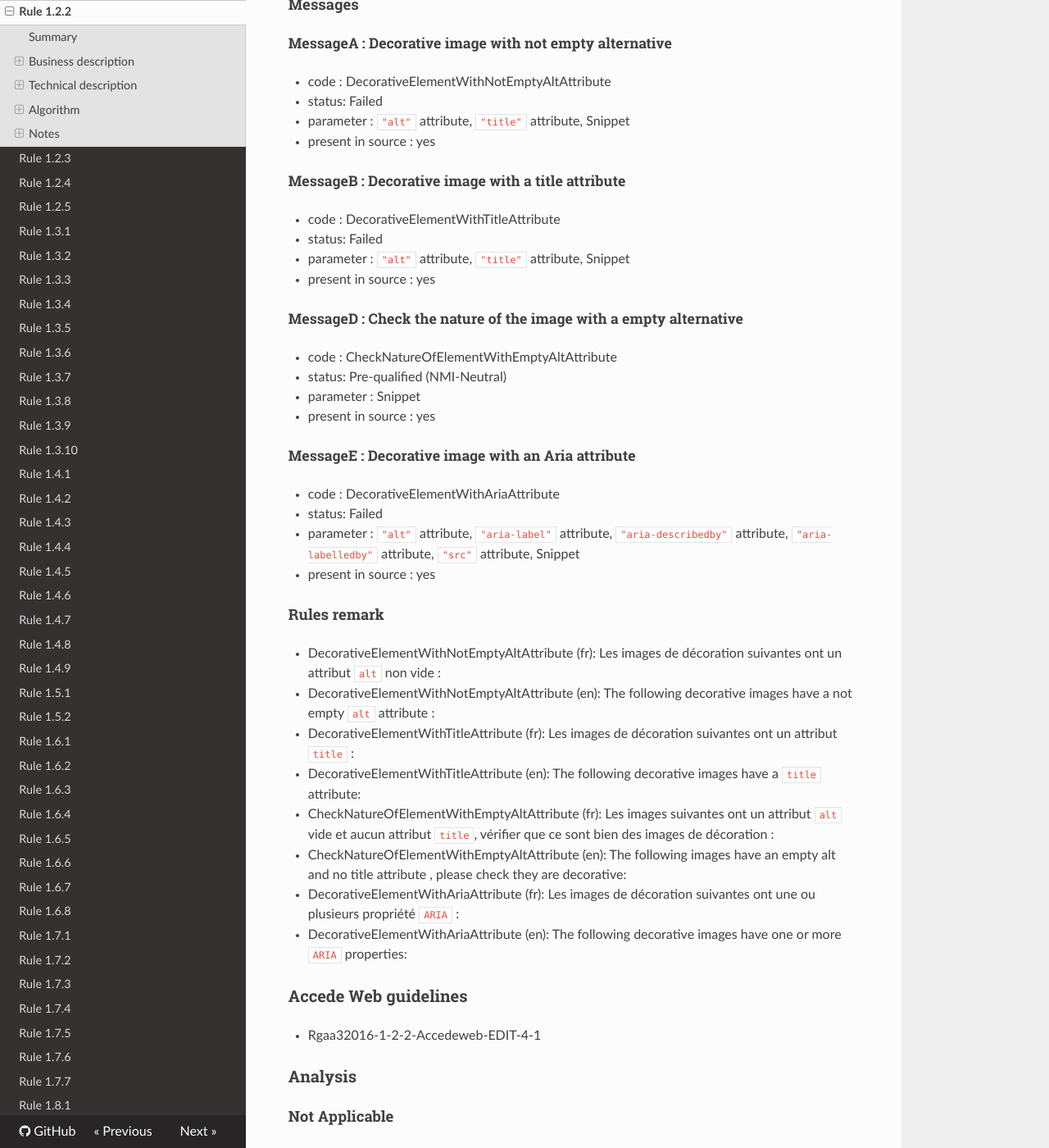
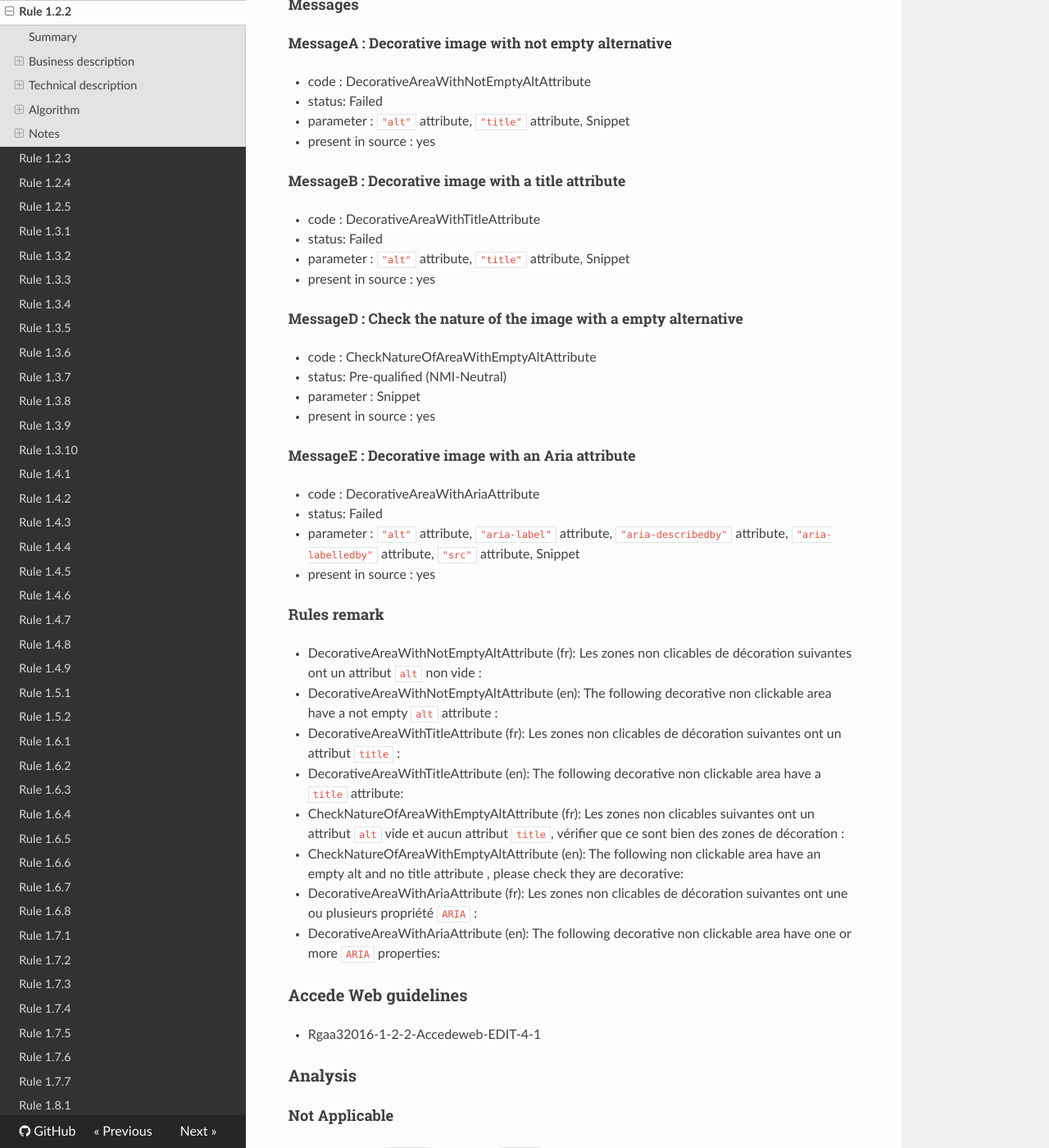
Before and after one commit to Tanaguru/RGAA3-2016, an MkDocs documentation site: the page built from docs/Rule-1-2-2.md, in a window 1280 px wide and 1400 px high, scrolled down 2724 px. Shown: the whole window at 82% size. Built offline with MkDocs 1.6.1, drawn with Linux system fonts in a browser that asks for light colours; nearby versions of some CDN libraries; old or Windows-style settings are respelled for this version of MkDocs.

Commit message:
Update remakes of the test 1.2.2

```diff
--- a/docs/Rule-1-2-2.md
+++ b/docs/Rule-1-2-2.md
@@ -96,45 +96,45 @@ For each element returning true in **Test6**, raise a MessageD.
 
 ##### MessageA : Decorative image with not empty alternative
 
--    code : DecorativeElementWithNotEmptyAltAttribute
+-    code : DecorativeAreaWithNotEmptyAltAttribute
 -    status: Failed
 -    parameter : `"alt"` attribute, `"title"` attribute, Snippet
 -    present in source : yes
 
 ##### MessageB : Decorative image with a title attribute
 
--    code : DecorativeElementWithTitleAttribute
+-    code : DecorativeAreaWithTitleAttribute
 -    status: Failed
 -    parameter : `"alt"` attribute, `"title"` attribute, Snippet
 -    present in source : yes
 
 ##### MessageD : Check the nature of the image with a empty alternative
 
--    code : CheckNatureOfElementWithEmptyAltAttribute
+-    code : CheckNatureOfAreaWithEmptyAltAttribute
 -    status: Pre-qualified (NMI-Neutral)
 -    parameter : Snippet
 -    present in source : yes
 
 ##### MessageE : Decorative image with an Aria attribute
 
--    code : DecorativeElementWithAriaAttribute
+-    code : DecorativeAreaWithAriaAttribute
 -    status: Failed
 -    parameter : `"alt"` attribute, `"aria-label"` attribute, `"aria-describedby"` attribute, `"aria-labelledby"` attribute, `"src"` attribute, Snippet
 -    present in source : yes
 
 #### Rules remark
 
- * DecorativeElementWithNotEmptyAltAttribute (fr): Les images de d&eacute;coration suivantes ont un attribut <code>alt</code> non vide :
- * DecorativeElementWithNotEmptyAltAttribute (en): The following decorative images have a not empty <code>alt</code> attribute :
+ * DecorativeAreaWithNotEmptyAltAttribute (fr): Les zones non clicables de d&eacute;coration suivantes ont un attribut <code>alt</code> non vide :
+ * DecorativeAreaWithNotEmptyAltAttribute (en): The following decorative non clickable area have a not empty <code>alt</code> attribute :
 
- * DecorativeElementWithTitleAttribute (fr): Les images de d&eacute;coration suivantes ont un attribut <code>title</code> :
- * DecorativeElementWithTitleAttribute (en): The following decorative images have a <code>title</code> attribute:
+ * DecorativeAreaWithTitleAttribute (fr): Les zones non clicables de d&eacute;coration suivantes ont un attribut <code>title</code> :
+ * DecorativeAreaWithTitleAttribute (en): The following decorative non clickable area have a <code>title</code> attribute:
 
- * CheckNatureOfElementWithEmptyAltAttribute (fr): Les images suivantes ont un attribut <code>alt</code> vide et aucun attribut <code>title</code>, v&eacute;rifier que ce sont bien des images de d&eacute;coration :
- * CheckNatureOfElementWithEmptyAltAttribute (en): The following images have an empty alt and no title attribute , please check they are decorative:
+ * CheckNatureOfAreaWithEmptyAltAttribute (fr): Les zones non clicables suivantes ont un attribut <code>alt</code> vide et aucun attribut <code>title</code>, v&eacute;rifier que ce sont bien des zones de d&eacute;coration :
+ * CheckNatureOfAreaWithEmptyAltAttribute (en): The following non clickable area have an empty alt and no title attribute , please check they are decorative:
 
- * DecorativeElementWithAriaAttribute (fr): Les images de d&eacute;coration suivantes ont une ou plusieurs propri&eacute;t&eacute; <code>ARIA</code> :
- * DecorativeElementWithAriaAttribute (en): The following decorative images have one or more <code>ARIA</code> properties:
+ * DecorativeAreaWithAriaAttribute (fr): Les zones non clicables de d&eacute;coration suivantes ont une ou plusieurs propri&eacute;t&eacute; <code>ARIA</code> :
+ * DecorativeAreaWithAriaAttribute (en): The following decorative non clickable area have one or more <code>ARIA</code> properties:
 
 ### Accede Web guidelines
 
```
Also changed, not shown: 3 other files.
